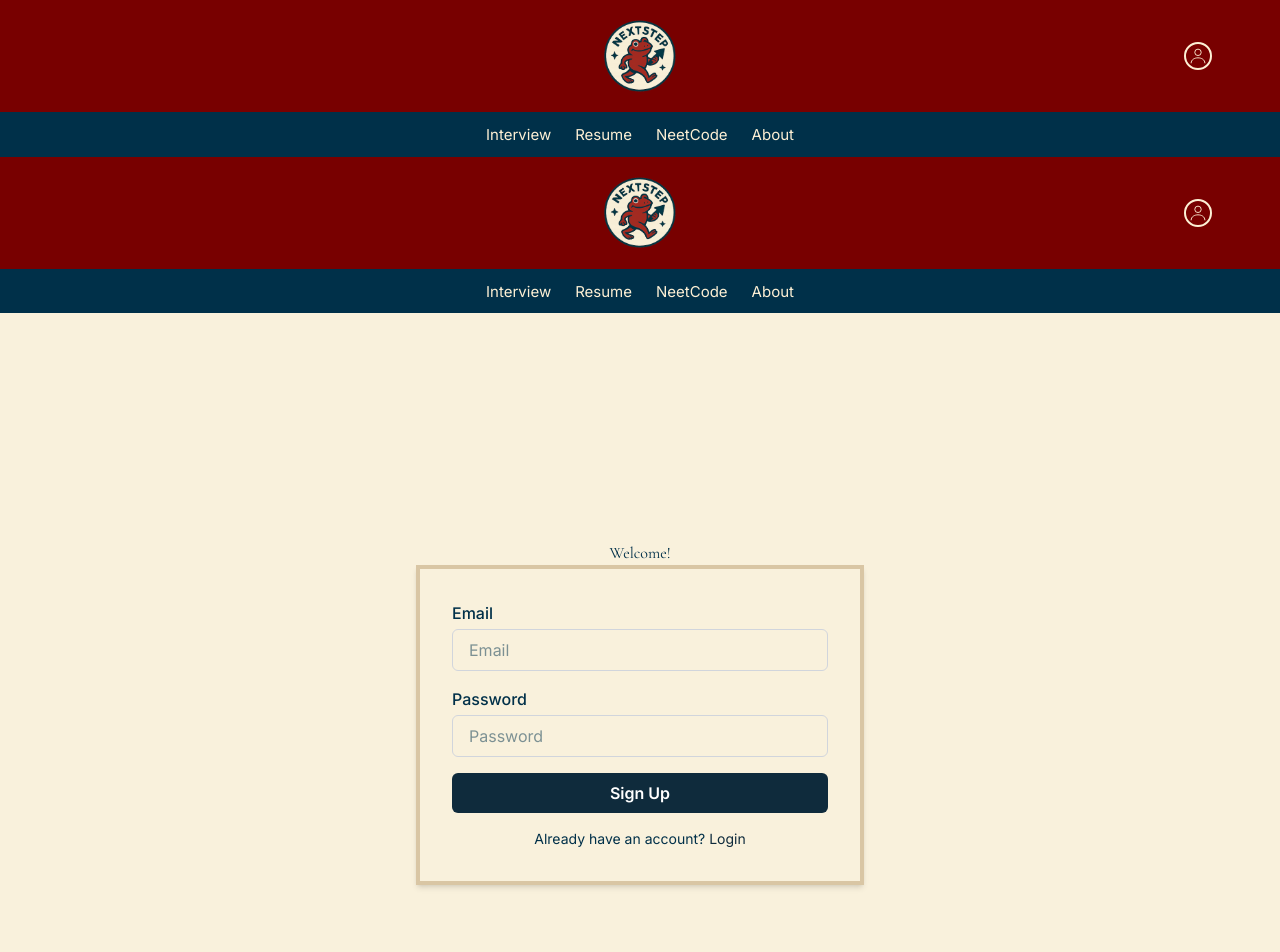
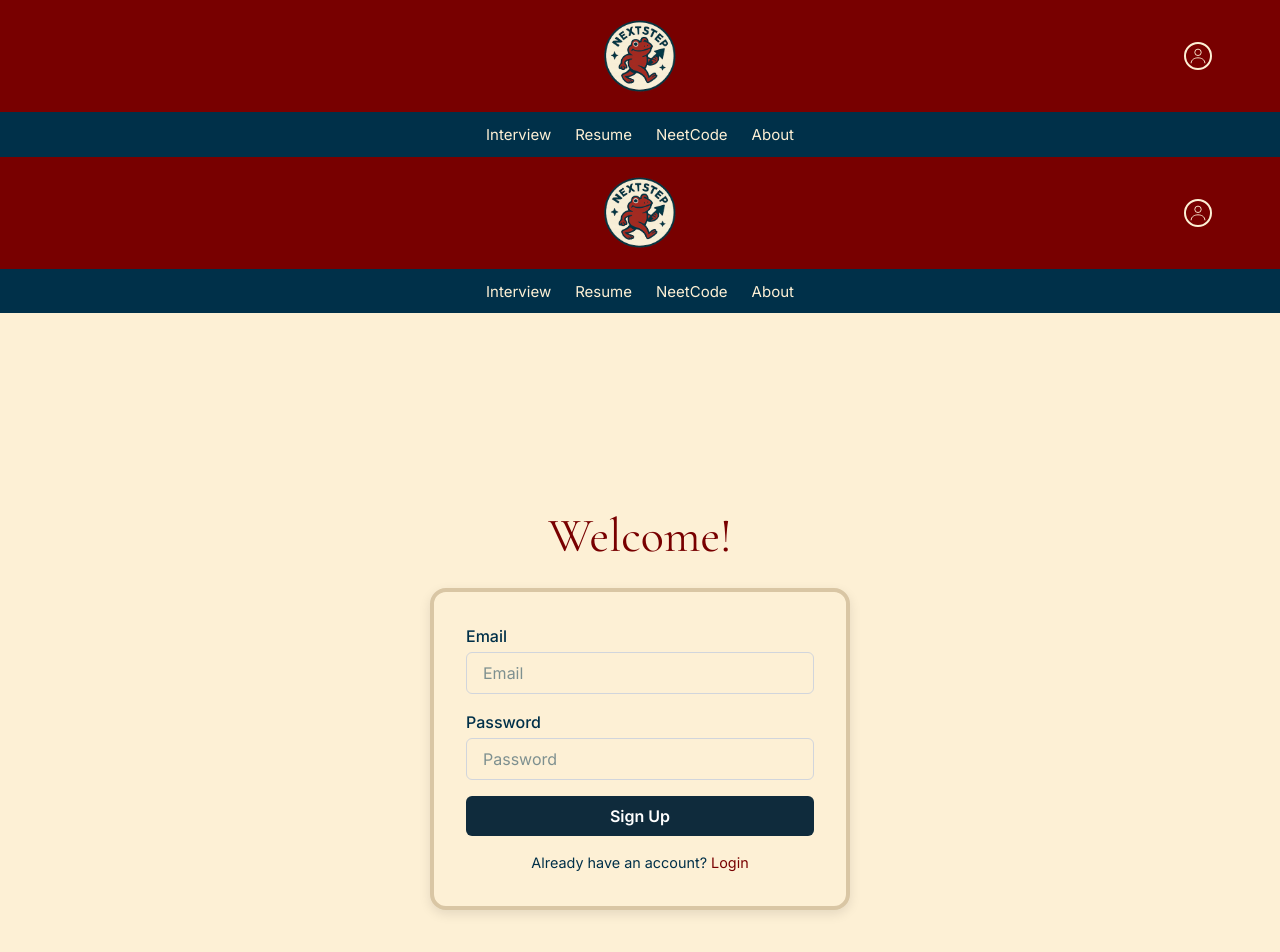
Before and after one commit to lincyphipps/NextStep, a Next.js app in the folder next-step/: page /signup in a window 1280 px wide. Shown: the top 952 px of the page. Built offline with nearby package versions, Linux system fonts and the light colour scheme; no server answers.

Commit message:
Change font size login and signup

```diff
--- a/next-step/app/components/AuthCard.jsx
+++ b/next-step/app/components/AuthCard.jsx
@@ -1,20 +1,20 @@
 import Link from "next/link";
+import s from "./authCard.module.css";
 
 export default function AuthCard({ title, toggleText, toggleHref, children }) {
   return (
-        <div className="flex flex-col items-center justify-center min-h-screen bg-[#f9f1dc] px-4">
-
+    <div className={s.wrapper}>
       {/* Page Title */}
-            <h1 className="text-4x1 font-serif mb-8">{title}</h1>
+      <h1 className={s.title}>{title}</h1>
 
       {/* Card */}
-            <div className="w-full max-w-md bg-[#f9f1dc] border-4 border-[#d9c6a4] rounded-2x1 p-8 shadow-md">
+      <div className={s.card}>
         {children}
 
         {/* Toggle Link */}
-                <p className="mt-4 text-center text-sm">
+        <p className={s.toggle}>
           {toggleText}{" "}
-                    <Link href={toggleHref} className="text-[#0f2b3c] hover:underline">
+          <Link href={toggleHref}>
             {toggleHref === "/login" ? "Login" : "Sign Up"}
           </Link>
         </p>
--- /dev/null
+++ b/next-step/app/components/authCard.module.css
@@ -0,0 +1,45 @@
+/* styling for the AuthCard component */
+
+.wrapper {
+  display: flex;
+  flex-direction: column;
+  align-items: center;
+  justify-content: center;
+  min-height: 100vh;
+  background: var(--cream);
+  padding: 0 1rem;
+}
+
+.title {
+  font-family: var(--font-display, serif);
+  font-size: 48px;
+  margin-bottom: 1rem;
+  margin-top: -1rem;
+  color: var(--redDark, #0f2b3c);
+  text-align: center;
+}
+
+.card {
+  width: 100%;
+  max-width: 420px;
+  background: var(--cream);
+  border: 4px solid var(--tan, #d9c6a4);
+  border-radius: 16px;
+  padding: 2rem;
+  box-shadow: 0 4px 12px rgba(0, 0, 0, 0.1);
+}
+
+.toggle {
+  margin-top: 1rem;
+  text-align: center;
+  font-size: 0.9rem;
+}
+
+.toggle a {
+  color: var(--redDark, #0f2b3c);
+  text-decoration: none;
+}
+
+.toggle a:hover {
+  text-decoration: underline;
+}
```
Also changed, not shown: next-step/app/login/page.js (+0 -42 lines). Lines whose indentation alone changed are shown as unchanged.
